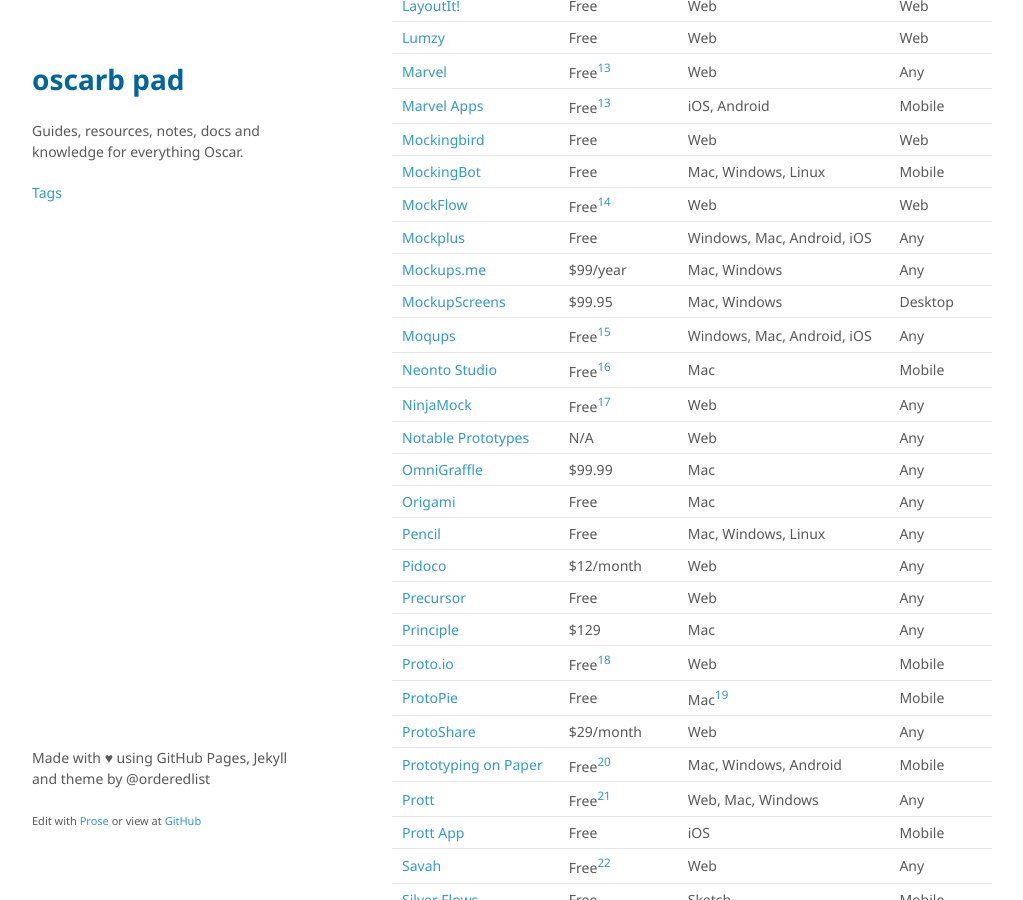
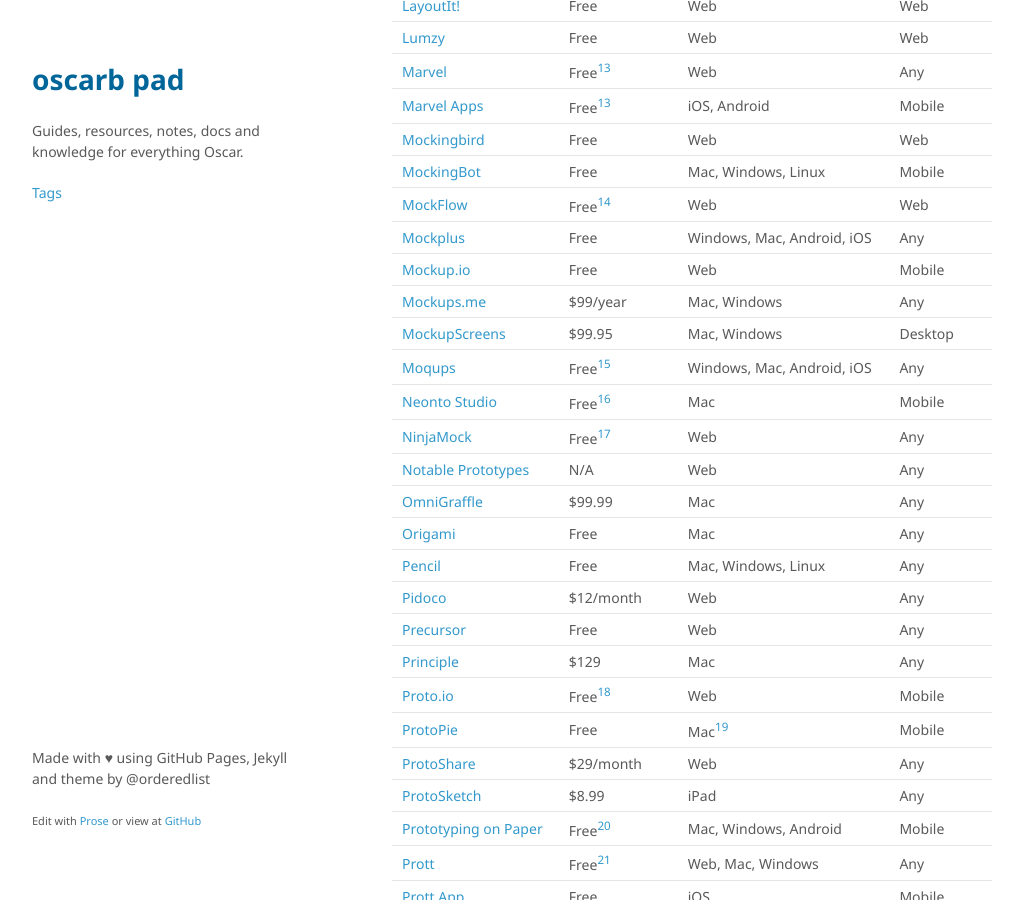
Before and after one commit to oscarb/pad, a Jekyll site: the page built from _docs/prototyping.md, in a window 1280 px wide and 900 px high, scrolled down 1333 px. Shown: the whole window, without its empty margins (128-1151 px from the left). Built offline with Jekyll 4.4.1, drawn with Linux system fonts in a browser that asks for light colours; some web fonts are replaced.

Commit message:
Updated prototyping.md

```diff
--- a/_docs/prototyping.md
+++ b/_docs/prototyping.md
@@ -57,6 +57,7 @@ Name | Lowest price | Platform | Protype for
 [MockingBot](https://mockingbot.com/) | Free | Mac, Windows, Linux | Mobile
 [MockFlow](https://mockflow.com/apps/wireframepro/) | Free[^mockflow] | Web | Web
 [Mockplus](http://www.mockplus.com/) | Free | Windows, Mac, Android, iOS | Any
+[Mockup.io](https://mockup.io/)  | Free | Web | Mobile
 [Mockups.me](http://mockups.me/) | $99/year | Mac, Windows | Any
 [MockupScreens](http://www.mockupscreens.com/) | $99.95 | Mac, Windows | Desktop
 [Moqups](https://moqups.com/) | Free[^moqups] | Windows, Mac, Android, iOS | Any
@@ -72,6 +73,7 @@ Name | Lowest price | Platform | Protype for
 [Proto.io](https://proto.io/) | Free[^protoio] | Web | Mobile
 [ProtoPie](https://www.protopie.io/) | Free | Mac[^protopie] | Mobile
 [ProtoShare](http://www.protoshare.com/) | $29/month |  Web | Any
+[ProtoSketch](http://protosketch.io/) | $8.99 |  iPad | Any
 [Prototyping on Paper](https://popapp.in/) | Free[^pop] | Mac, Windows, Android | Mobile
 [Prott](https://prottapp.com/) | Free[^prott] | Web, Mac, Windows | Any
 [Prott App](https://itunes.apple.com/app/id917618029) | Free | iOS | Mobile
```
